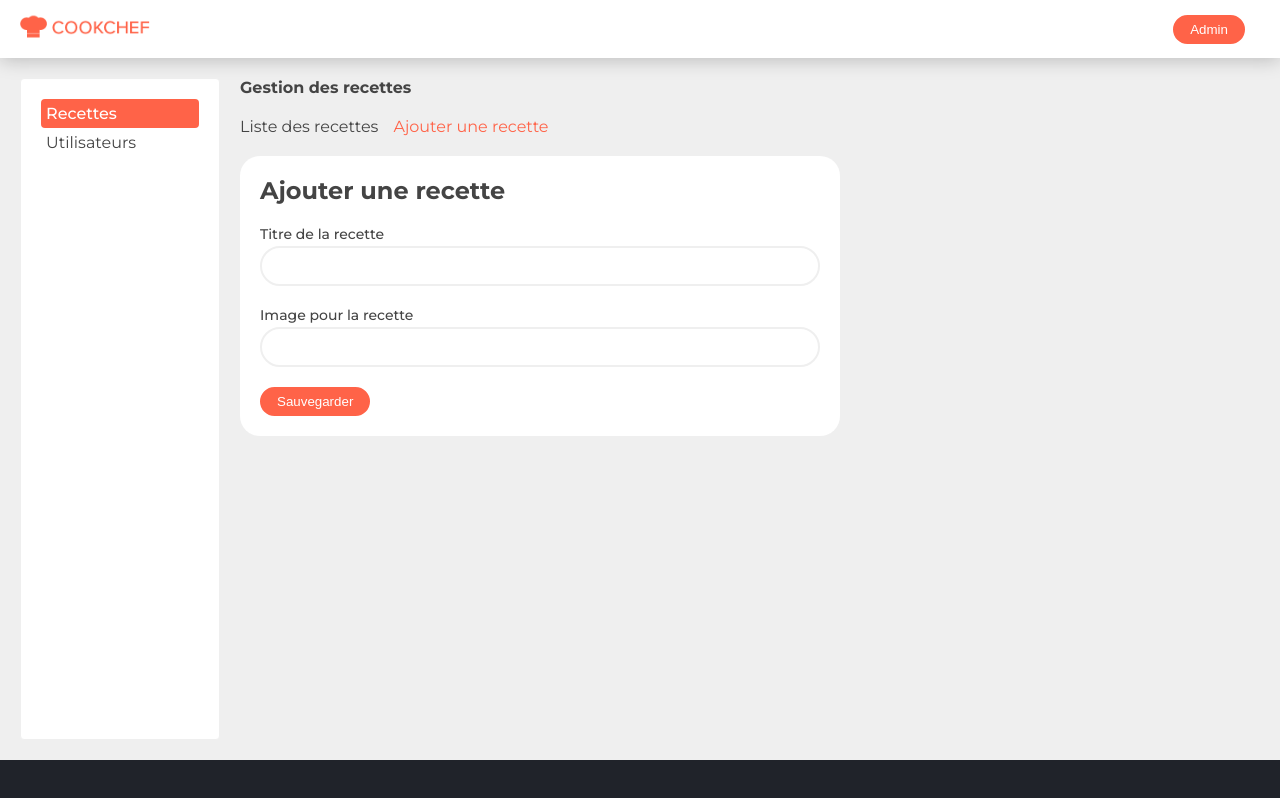
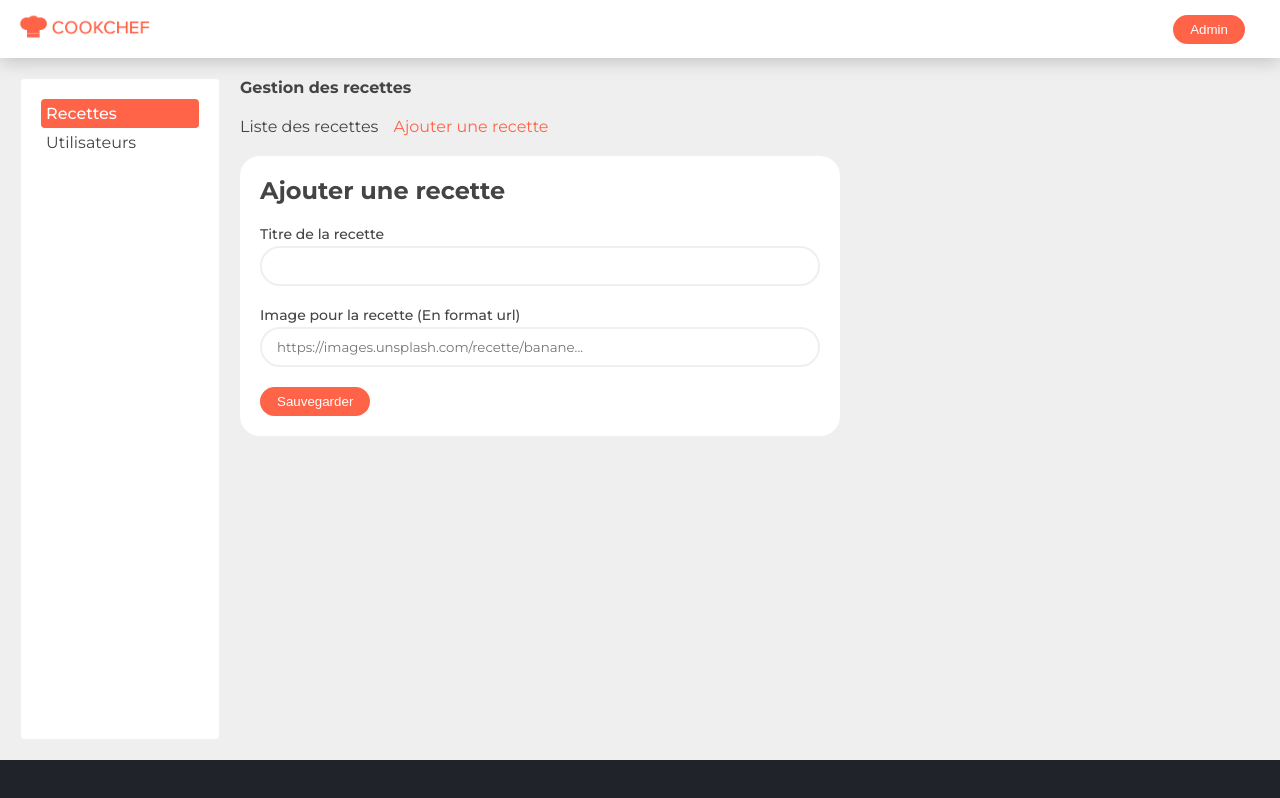
Before and after one commit to asthino/k8s-react, a React (Create React App) app: page /admin/recipes/new in a window 1280 px wide. Built offline with nearby package versions, Linux system fonts and the light colour scheme.

Commit message:
[C] - petite correction de type ergo

```diff
--- a/src/pages/Admin/pages/AdminRecipes/pages/AdminRecipesForm/AdminRecipesForm.tsx
+++ b/src/pages/Admin/pages/AdminRecipes/pages/AdminRecipesForm/AdminRecipesForm.tsx
@@ -74,8 +74,8 @@ function AdminRecipesForm() {
         {errors.title && <p className="form-error">{errors.title.message}</p>}
       </div>
       <div className="d-flex flex-column mb-20">
-        <label>Image pour la recette</label>
-        <input {...register("image")} type="text" />
+        <label>Image pour la recette (En format url)</label>
+        <input {...register("image")} type="text" placeholder="https://images.unsplash.com/recette/banane..."/>
         {errors.image && <p className="form-error">{errors.image.message}</p>}
       </div>
       {errors.generic && <p className="form-error">{errors.generic.message}</p>}
```
